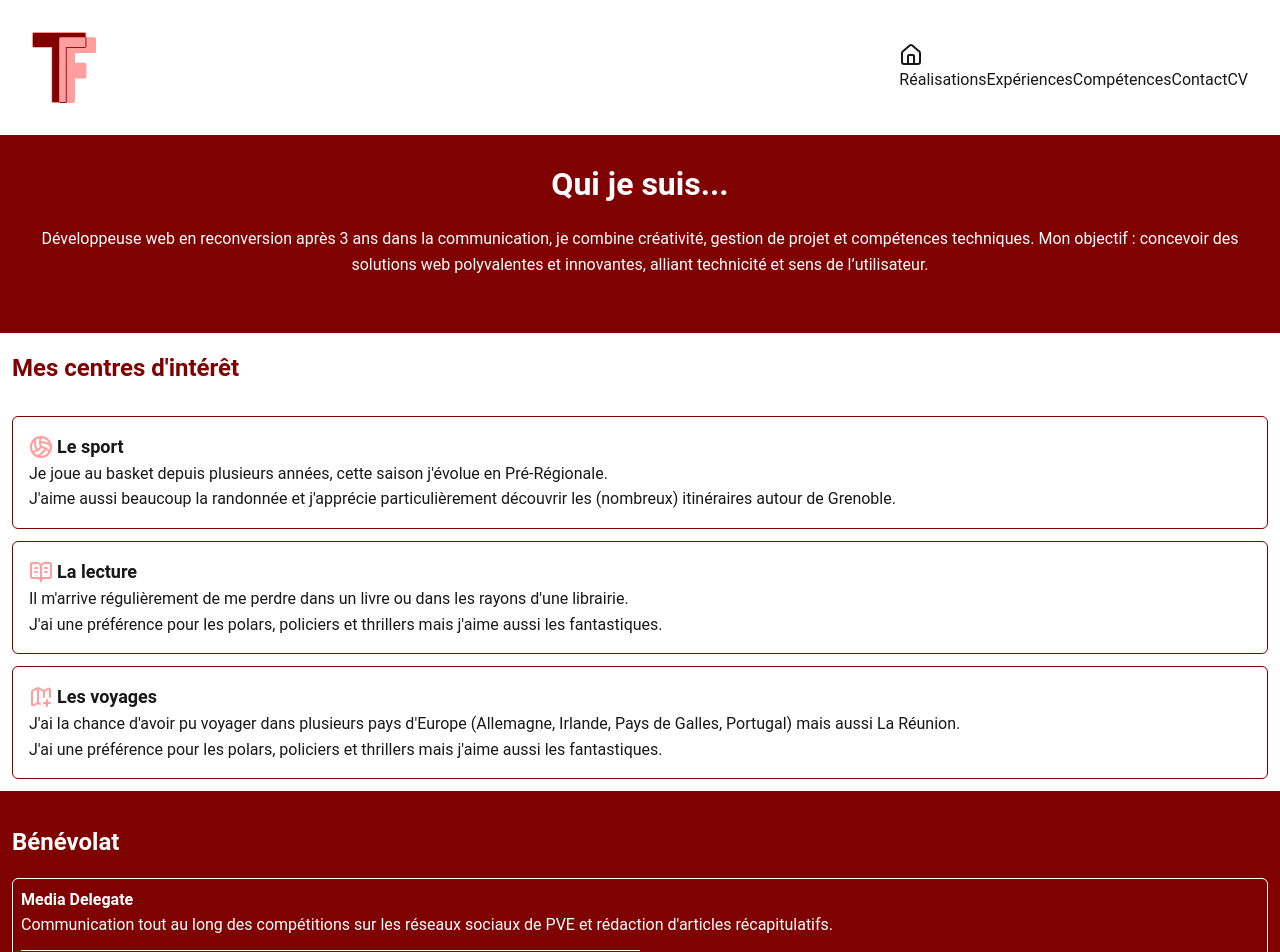
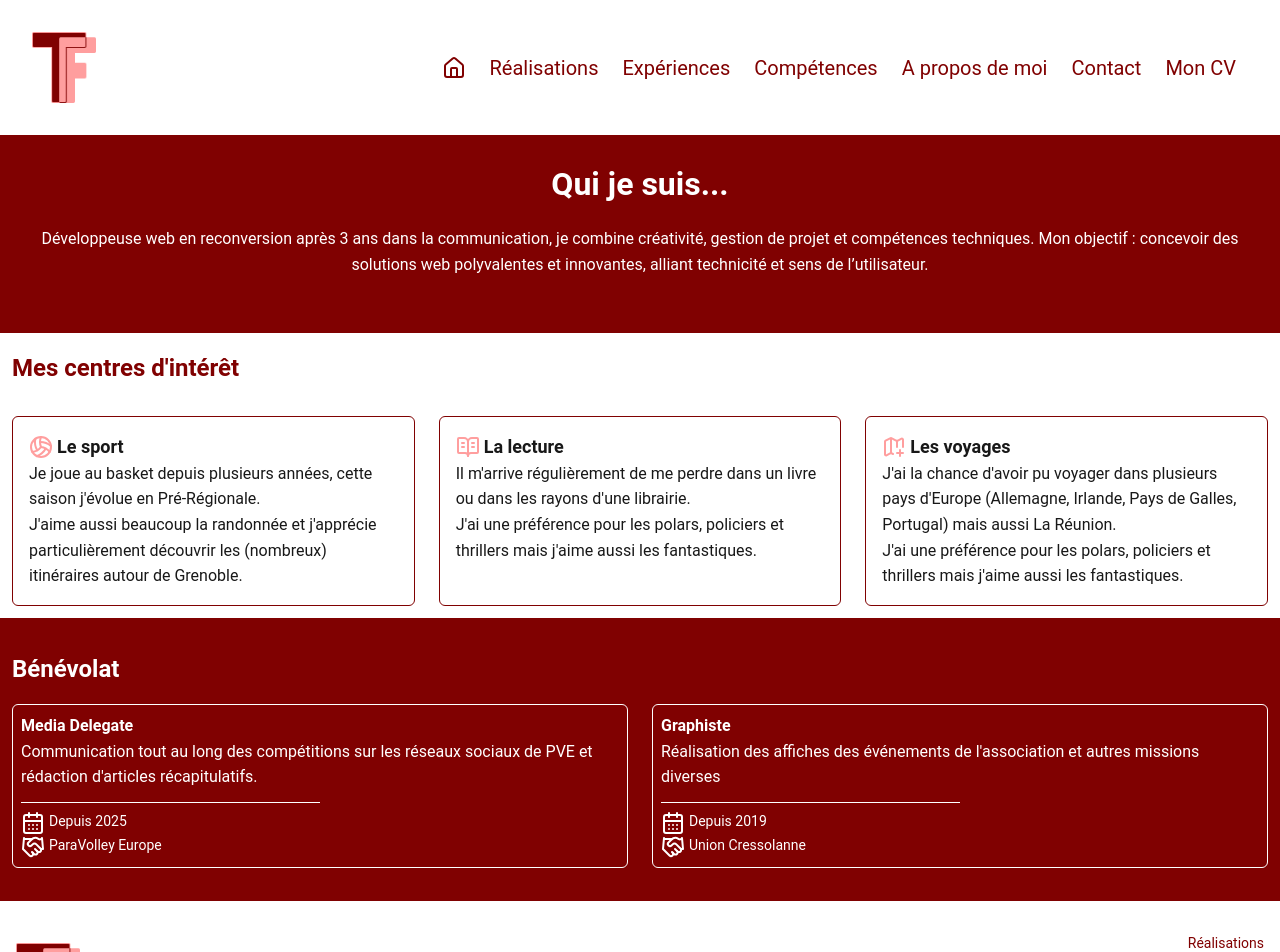
Before and after one commit to Th3a-Ft/Portfolio, a Vue app: page /a-propos-de-moi in a window 1280 px wide. Shown: the top 952 px of the page. Built offline with nearby package versions, Linux system fonts and the light colour scheme.

Commit message:
update: adapt design to desktop

```diff
--- a/src/App.vue
+++ b/src/App.vue
@@ -2,7 +2,7 @@
   <header class="flex flex-row justify-between items-center pb-8 px-8">
     <div>
       <router-link to="/">
-      <img src="/public/img/logo_tf.png" alt="logo Théa Fort" class="max-w-16">
+        <img src="/public/img/logo_tf.png" alt="logo Théa Fort" class="max-w-16">
       </router-link>
     </div>
 
@@ -35,16 +35,20 @@
 
     <!-- Menu desktop-->
     <div class="hidden md:flex">
-      <nav>
-        <router-link to="/">
+      <nav class="md:flex md:flex-row md:items-center md:text-xl md:text-red">
+        <router-link to="/" class="mx-3">
           <House/>
         </router-link>
-        <router-link to="/realisations">Réalisations</router-link>
-        <router-link to="/experiences">Expériences</router-link>
-        <router-link to="/competences">Compétences</router-link>
-        <router-link to="/contact">Contact</router-link>
-        <router-link to="/cv">CV</router-link>
+        <router-link to="/realisations" class="mx-3">Réalisations</router-link>
+        <a href="/#experiences" class="mx-3">Expériences</a>
+        <a href="/#competences" class="mx-3">Compétences</a>
+        <router-link to="/a-propos-de-moi" class="mx-3">A propos de moi</router-link>
+        <router-link to="/contact" class="mx-3">Contact</router-link>
+        <a href="/public/doc/CV_thea_fort.pdf" target="_blank" class="mx-3">
+          Mon CV
+        </a>
       </nav>
+
     </div>
   </header>
 
@@ -57,17 +61,17 @@
         <img src="/public/img/logo_tf.png" alt="logo Théa Fort" class="max-w-16">
       </router-link>
       <div>
-        <div class="flex flex-col text-right text-red text-xs">
+        <div class="flex flex-col text-right text-red text-xs md:text-sm">
           <router-link to="/realisations">Réalisations</router-link>
           <a target="_blank" href="/public/doc/CV_thea_fort.pdf">Mon CV complet</a>
-          <router-link to="/contact">Contact</router-link>
+          <router-link to="/contact">Contacts</router-link>
         </div>
         <div class="flex justify-end mt-4">
           <a target="_blank" href="https://www.linkedin.com/in/thea-fort">
-            <Linkedin color="#800101" size=16 />
+            <Linkedin color="#800101" size="16"/>
           </a>
           <a target="_blank" href="https://github.com/Th3a-Ft">
-            <Github color="#800101" size=16 />
+            <Github color="#800101" size="16"/>
           </a>
         </div>
       </div>
--- a/src/assets/main.css
+++ b/src/assets/main.css
@@ -5,7 +5,7 @@
 @custom-variant dark (&:is(.dark *));
 
 #app {
-  max-width: 1280px;
+  /*max-width: 1280px;*/
   margin: 0 auto;
   padding-top: 2rem;
   /*font-weight: normal;*/
@@ -47,13 +47,11 @@ h3{
 }
 
 .btn-filter :active{
-    /*bg-white text-red font-extrabold p-2 mb-2 rounded-sm*/
     background: var(--tf-c-red-soft);
     color: black;
 }
 
 .btn-filter {
-    /*bg-white text-red font-extrabold p-2 mb-2 rounded-sm*/
     background: var(--tf-c-red);
     color: white;
     padding: 0.5rem;
@@ -61,12 +59,9 @@ h3{
     border-radius: var(--radius-sm);}
 
 
-
-
-
 @media (hover: hover) {
   a:hover {
-    background-color: var(--tf-c-red-soft);
+      text-decoration-line: underline;
   }
 }
 
--- a/src/components/CardComponent.vue
+++ b/src/components/CardComponent.vue
@@ -1,5 +1,5 @@
 <template>
-  <div class="border border-red mb-8 w-3/4 p-2">
+  <div class="border border-red mb-8 w-3/4 md:w-1/4 p-2">
     <img :src="url_img" :alt="alt_img">
     <h3 class="text-red">{{ title }}</h3>
     <p>{{ description }}</p>
--- a/src/router/index.js
+++ b/src/router/index.js
@@ -13,7 +13,7 @@ const router = createRouter({
             name: 'home',
             component: HomeView,
             meta: {
-                title: 'Portfolio de Théa Fort !',
+                title: 'Portfolio de Théa Fort',
                 description: 'Projets, expériences, compétences toutes les infos sur mon parcours !'
             }
         },
--- a/src/views/AboutMeView.vue
+++ b/src/views/AboutMeView.vue
@@ -5,8 +5,8 @@
       Mon objectif : concevoir des solutions web polyvalentes et innovantes, alliant technicité et sens de l’utilisateur. "/>
 
   <h2 class="h2-red">Mes centres d'intérêt</h2>
-  <div>
-    <div class="border-solid border-red border-1 rounded-sm m-3 p-4">
+  <div class="md:flex md:flex-row md-flex-wrap">
+    <div class="border-solid border-red border-1 rounded-sm m-3 p-4 md:w-1/3">
       <div class="flex flex-row flex-wrap mr-1 text-sm items-center">
         <Volleyball color="#FF9E9E" class="mr-1"/>
         <p class="font-bold text-lg">Le sport</p>
@@ -16,7 +16,7 @@
         de Grenoble.</p>
     </div>
 
-    <div class="border-solid border-red border-1 rounded-sm m-3 p-4">
+    <div class="border-solid border-red border-1 rounded-sm m-3 p-4 md:w-1/3">
       <div class="flex flex-row flex-wrap mr-1 text-sm items-center">
         <BookOpenText color="#FF9E9E" class="mr-1"/>
         <p class="font-bold text-lg">La lecture</p>
@@ -25,7 +25,7 @@
       <p>J'ai une préférence pour les polars, policiers et thrillers mais j'aime aussi les fantastiques.</p>
     </div>
 
-    <div class="border-solid border-red border-1 rounded-sm m-3 p-4">
+    <div class="border-solid border-red border-1 rounded-sm m-3 p-4 md:w-1/3">
       <div class="flex flex-row flex-wrap mr-1 text-sm items-center">
         <MapPlus color="#FF9E9E" class="mr-1"/>
         <p class="font-bold text-lg">Les voyages</p>
@@ -39,9 +39,11 @@
   <div class="bg-red py-4">
     <h2 class="h2-white">Bénévolat</h2>
 
-    <div class="border border-white rounded-sm p-2 mb-4 mx-3">
+    <div class="md:flex md:flex-row md-flex-wrap">
+      <div class="border border-white rounded-sm p-2 mb-4 mx-3 md:w-1/2">
         <p class="font-bold text-white">Media Delegate</p>
-      <p class="text-white">Communication tout au long des compétitions sur les réseaux sociaux de PVE et rédaction d'articles récapitulatifs.</p>
+        <p class="text-white">Communication tout au long des compétitions sur les réseaux sociaux de PVE et rédaction
+          d'articles récapitulatifs.</p>
 
         <hr class="w-1/2 border-white mt-3">
 
@@ -55,7 +57,7 @@
         </div>
       </div>
 
-    <div class="border border-white rounded-sm p-2 mb-4 mx-3">
+      <div class="border border-white rounded-sm p-2 mb-4 mx-3 md:w-1/2" >
         <p class="font-bold text-white">Graphiste</p>
         <p class="text-white">Réalisation des affiches des événements de l'association et autres missions diverses</p>
 
@@ -70,7 +72,7 @@
           <p class="text-white">Union Cressolanne</p>
         </div>
       </div>
-
+    </div>
 
 
   </div>
--- a/src/views/ContactsView.vue
+++ b/src/views/ContactsView.vue
@@ -3,16 +3,16 @@
       title="Contactez-moi !"
       description="Une question sur mon parcours, sur mes différentes expériences ? Je suis à votre écoute, n'hésitez pas à me contacter !"
   />
-  <div class="my-4">
-    <div class="border border-red rounded-sm p-1 mb-4 mx-1 flex flex-row items-center">
+  <div class="my-4 mx-3 md:flex md:flex-row md:justify-evenly">
+    <div class="border border-red rounded-sm p-1 mb-4 mx-1 flex flex-row items-center md:w-1/4">
       <AtSign color="#800101"/>
       <a href="mailto:thea.fort@gmail.com" class="pl-2">thea.fort@gmail.com</a>
     </div>
-    <div class="border border-red rounded-sm p-1 mb-4 mx-1 flex flex-row items-center">
+    <div class="border border-red rounded-sm p-1 mb-4 mx-1 flex flex-row items-center md:w-1/4">
       <Linkedin color="#800101"/>
       <a href="https://www.linkedin.com/in/thea-fort/" target="_blank" class="pl-2">thea.fort@gmail.com</a>
     </div>
-    <div class="border border-red rounded-sm p-1 mb-4 mx-1 flex flex-row items-center">
+    <div class="border border-red rounded-sm p-1 mb-4 mx-1 flex flex-row items-center md:w-1/4">
       <Github color="#800101"/>
       <a href="https://github.com/Th3a-Ft" target="_blank" class="pl-2">Mon GitHub</a>
     </div>
--- a/src/views/ProjectsView.vue
+++ b/src/views/ProjectsView.vue
@@ -24,8 +24,8 @@
     </button>
   </div>
 
-  <div>
-    <div v-for="project in filteredProjects" :key="project">
+  <div class="md:flex md:flex-row md:mx-3 md:flex-wrap md:justify-evenly">
+<!--    <div v-for="project in filteredProjects" :key="project.title" >-->
       <CardComponent
           :url_img="project.url_img"
           :alt_img="project.alt_img"
@@ -37,9 +37,10 @@
           :link="project.link"
           :text_link="project.text_link"
 
-          class="mx-auto"
+          class="mx-auto md:mx-1"
+          v-for="project in filteredProjects" :key="project.title"
       />
-    </div>
+<!--    </div>-->
   </div>
 
 </template>
```
Also changed, not shown: src/views/HomeView.vue (+57 -9 lines), src/assets/logo.svg. Lines whose indentation alone changed are shown as unchanged.
